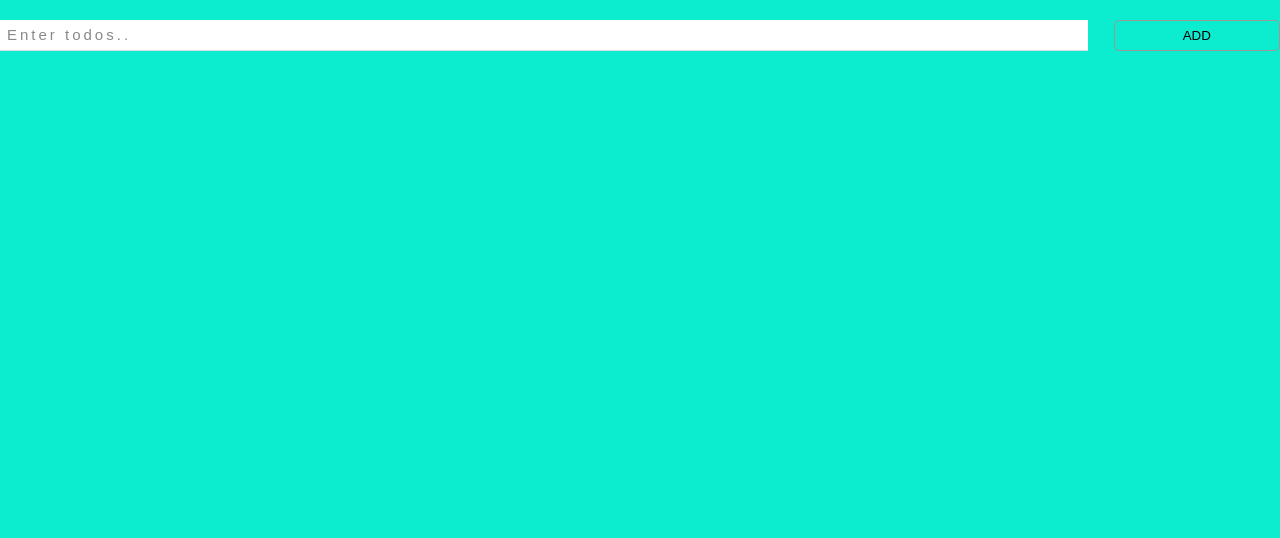
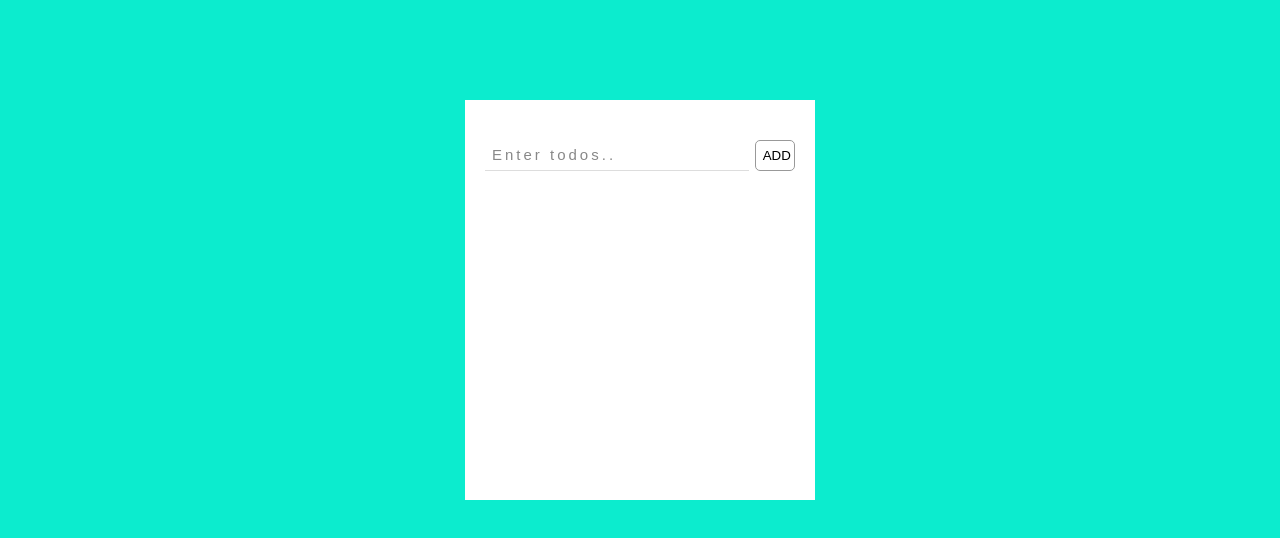
Before and after one commit to mithunprem99/react-todo, a React (Create React App) app: page / in a window 1280 px wide. Shown: the top 538 px of the page. Built offline with nearby package versions, Linux system fonts and the light colour scheme.

Commit message:
updated js file app.js

```diff
--- a/src/App.js
+++ b/src/App.js
@@ -19,7 +19,7 @@ function App() {
     })
   }
   return (
-    <div>
+    <div className='todo'>
 
       <AddTodo item = {getItem}/>
       {todo && todo.map((todo, index) =>(
```
